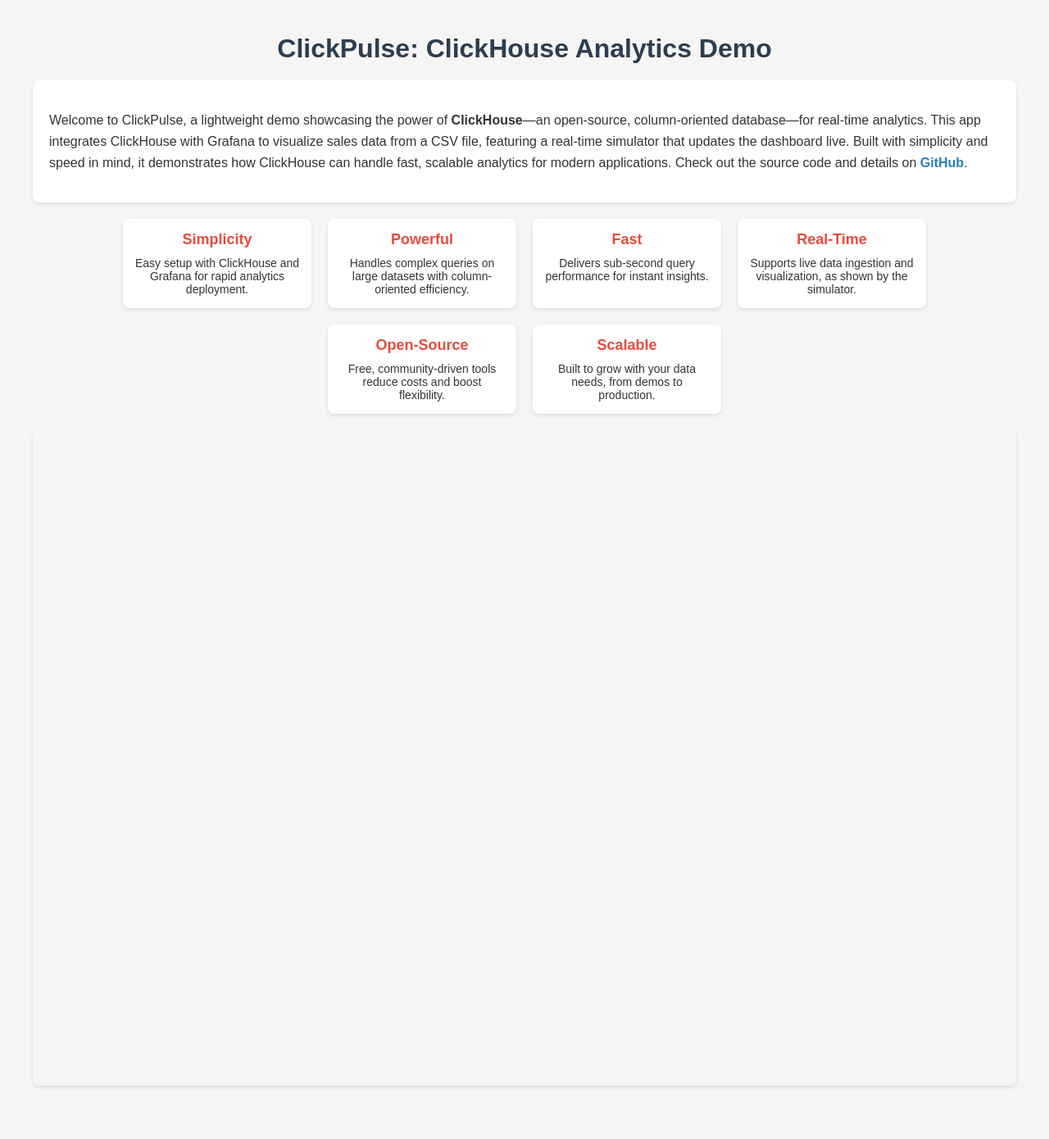
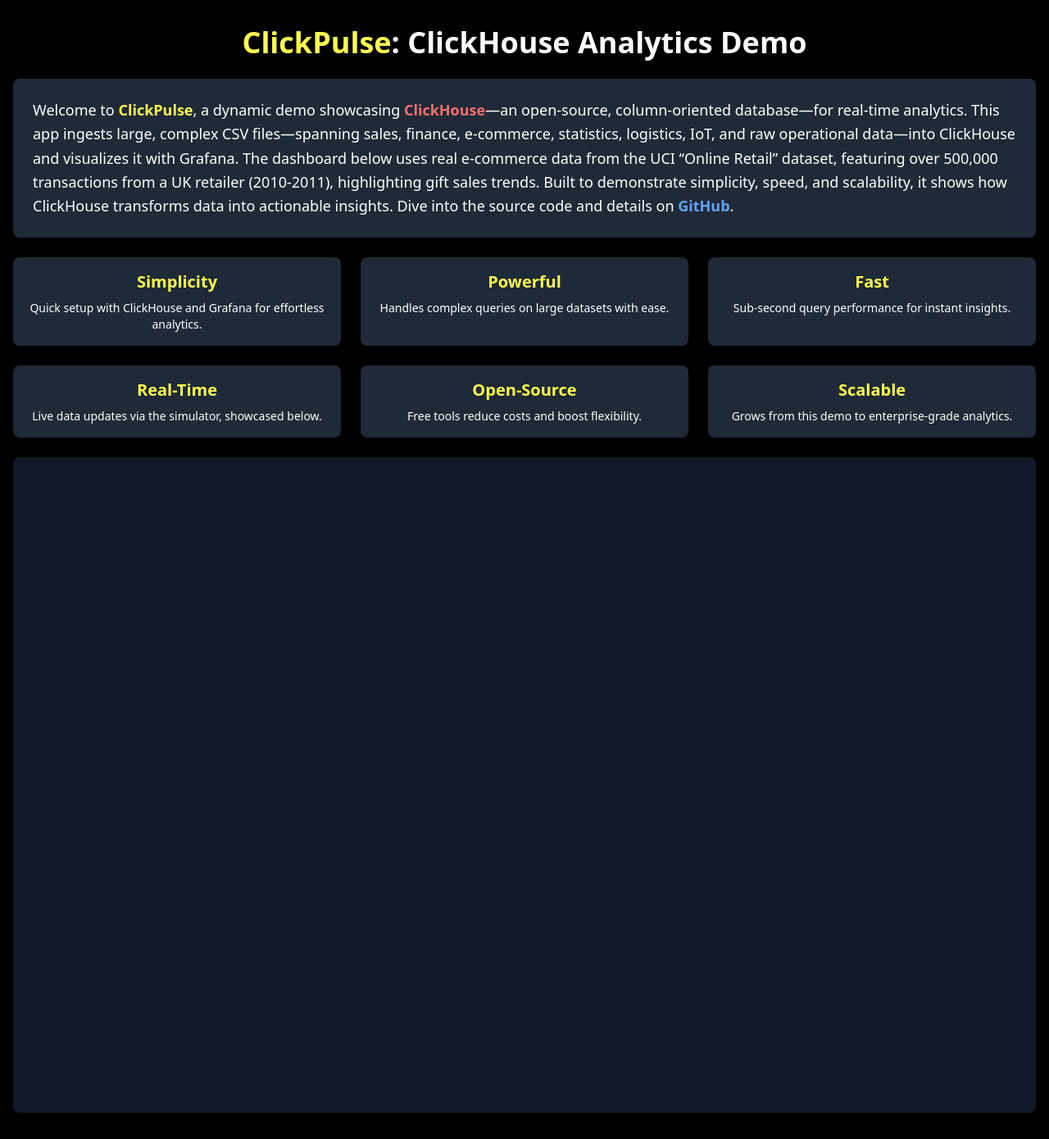
Before and after one commit to DavidG002/ClickPulse, a Django app: page /api/analytics/grafana/ in a window 1280 px wide. Shown: the whole page at 82% size. Before the commit the page ends 1327 px from the top, so only its background shows below. Run offline with Django 5.2, Linux system fonts and the light colour scheme; some libraries are stand-ins or nearby versions.

Commit message:
template page

```diff
--- a/analytics/templates/analytics/grafana_dashboard.html
+++ b/analytics/templates/analytics/grafana_dashboard.html
@@ -5,108 +5,60 @@
     <meta charset="UTF-8">
     <meta name="viewport" content="width=device-width, initial-scale=1.0">
     <title>ClickPulse: ClickHouse Analytics Demo</title>
+    <script src="https://cdn.tailwindcss.com"></script>
     <style>
-        body {
-            font-family: Arial, sans-serif;
-            margin: 0;
-            padding: 20px;
-            background-color: #f5f5f5;
-            color: #333;
-        }
-        .container {
-            max-width: 1200px;
-            margin: 0 auto;
-        }
-        h1 {
-            color: #2c3e50;
-            text-align: center;
-            margin-bottom: 20px;
-        }
-        .description {
-            background-color: #fff;
-            padding: 20px;
-            border-radius: 8px;
-            box-shadow: 0 2px 5px rgba(0,0,0,0.1);
-            margin-bottom: 20px;
-            line-height: 1.6;
-        }
-        .description a {
-            color: #2980b9;
-            text-decoration: none;
-            font-weight: bold;
-        }
-        .description a:hover {
-            text-decoration: underline;
-        }
-        .benefits {
-            display: flex;
-            flex-wrap: wrap;
-            gap: 20px;
-            justify-content: center;
-            margin-bottom: 20px;
-        }
-        .benefit-card {
-            background-color: #fff;
-            width: 200px;
-            padding: 15px;
-            border-radius: 8px;
-            box-shadow: 0 2px 5px rgba(0,0,0,0.1);
-            text-align: center;
-        }
-        .benefit-card h3 {
-            color: #e74c3c;
-            margin: 0 0 10px;
-            font-size: 18px;
-        }
-        .benefit-card p {
-            margin: 0;
-            font-size: 14px;
-        }
-        iframe {
-            width: 100%;
-            height: 800px;
-            border: none;
-            border-radius: 8px;
-            box-shadow: 0 2px 5px rgba(0,0,0,0.1);
-        }
+        .clickhouse-yellow { color: #FCFE4F; } /* ClickHouse branding */
     </style>
 </head>
-<body>
-    <div class="container">
-        <h1>ClickPulse: ClickHouse Analytics Demo</h1>
+<body class="bg-black text-white font-sans">
+    <div class="container mx-auto px-4 py-8">
+        <h1 class="text-4xl font-bold text-center text-white mb-6">
+            <span class="clickhouse-yellow">ClickPulse</span>: ClickHouse Analytics Demo
+        </h1>
 
-        <div class="description">
-            <p>Welcome to ClickPulse, a lightweight demo showcasing the power of <strong>ClickHouse</strong>—an open-source, column-oriented database—for real-time analytics. This app integrates ClickHouse with Grafana to visualize sales data from a CSV file, featuring a real-time simulator that updates the dashboard live. Built with simplicity and speed in mind, it demonstrates how ClickHouse can handle fast, scalable analytics for modern applications. Check out the source code and details on <a href="https://github.com/DavidG002/ClickPulse" target="_blank">GitHub</a>.</p>
+        <div class="bg-gray-800 p-6 rounded-lg shadow-md mb-6">
+            <p class="text-lg leading-relaxed">
+                Welcome to <span class="font-semibold clickhouse-yellow">ClickPulse</span>, a dynamic demo showcasing
+                <span class="font-semibold text-red-400">ClickHouse</span>—an open-source, column-oriented database—for
+                real-time analytics. This app ingests large, complex CSV files—spanning sales, finance, e-commerce,
+                statistics, logistics, IoT, and raw operational data—into ClickHouse and visualizes it with Grafana.
+                The dashboard below uses real e-commerce data from the UCI “Online Retail” dataset, featuring over
+                500,000 transactions from a UK retailer (2010-2011), highlighting gift sales trends. Built to demonstrate
+                simplicity, speed, and scalability, it shows how ClickHouse transforms data into actionable insights.
+                Dive into the source code and details on
+                <a href="https://github.com/DavidG002/ClickPulse" target="_blank" class="text-blue-400 font-semibold hover:underline">GitHub</a>.
+            </p>
         </div>
 
-        <div class="benefits">
-            <div class="benefit-card">
-                <h3>Simplicity</h3>
-                <p>Easy setup with ClickHouse and Grafana for rapid analytics deployment.</p>
+        <div class="grid grid-cols-1 md:grid-cols-3 gap-6 mb-6">
+            <div class="bg-gray-800 p-4 rounded-lg shadow-md text-center">
+                <h3 class="text-xl font-semibold clickhouse-yellow mb-2">Simplicity</h3>
+                <p class="text-sm">Quick setup with ClickHouse and Grafana for effortless analytics.</p>
             </div>
-            <div class="benefit-card">
-                <h3>Powerful</h3>
-                <p>Handles complex queries on large datasets with column-oriented efficiency.</p>
+            <div class="bg-gray-800 p-4 rounded-lg shadow-md text-center">
+                <h3 class="text-xl font-semibold clickhouse-yellow mb-2">Powerful</h3>
+                <p class="text-sm">Handles complex queries on large datasets with ease.</p>
             </div>
-            <div class="benefit-card">
-                <h3>Fast</h3>
-                <p>Delivers sub-second query performance for instant insights.</p>
+            <div class="bg-gray-800 p-4 rounded-lg shadow-md text-center">
+                <h3 class="text-xl font-semibold clickhouse-yellow mb-2">Fast</h3>
+                <p class="text-sm">Sub-second query performance for instant insights.</p>
             </div>
-            <div class="benefit-card">
-                <h3>Real-Time</h3>
-                <p>Supports live data ingestion and visualization, as shown by the simulator.</p>
+            <div class="bg-gray-800 p-4 rounded-lg shadow-md text-center">
+                <h3 class="text-xl font-semibold clickhouse-yellow mb-2">Real-Time</h3>
+                <p class="text-sm">Live data updates via the simulator, showcased below.</p>
             </div>
-            <div class="benefit-card">
-                <h3>Open-Source</h3>
-                <p>Free, community-driven tools reduce costs and boost flexibility.</p>
+            <div class="bg-gray-800 p-4 rounded-lg shadow-md text-center">
+                <h3 class="text-xl font-semibold clickhouse-yellow mb-2">Open-Source</h3>
+                <p class="text-sm">Free tools reduce costs and boost flexibility.</p>
             </div>
-            <div class="benefit-card">
-                <h3>Scalable</h3>
-                <p>Built to grow with your data needs, from demos to production.</p>
+            <div class="bg-gray-800 p-4 rounded-lg shadow-md text-center">
+                <h3 class="text-xl font-semibold clickhouse-yellow mb-2">Scalable</h3>
+                <p class="text-sm">Grows from this demo to enterprise-grade analytics.</p>
             </div>
         </div>
 
         <iframe src="{{ grafana_url }}"
+                class="w-full h-[800px] rounded-lg shadow-md bg-gray-900"
                 allowfullscreen>
         </iframe>
     </div>
```
